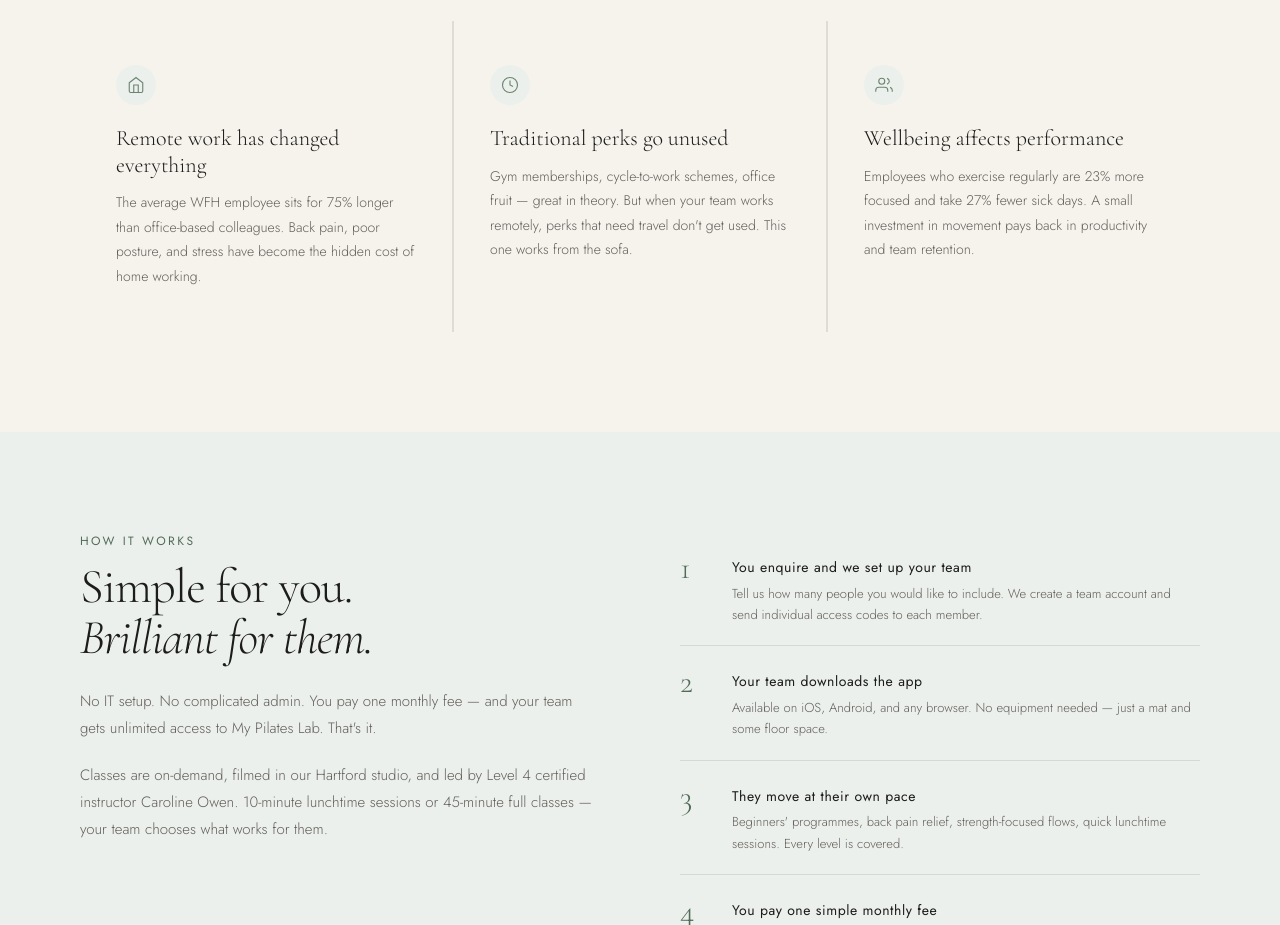
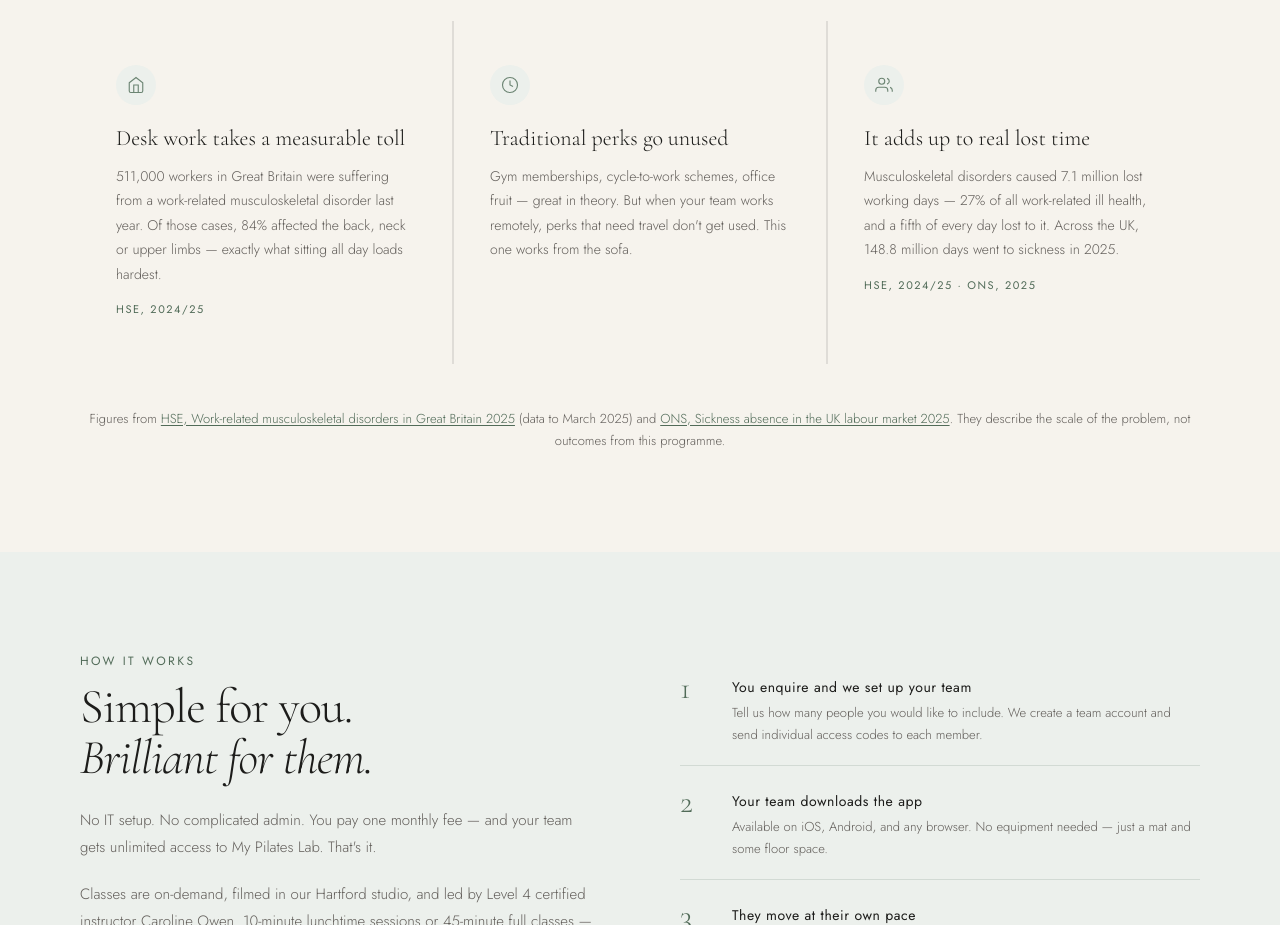
Before and after one commit to peteowen78/mypilateslab-pages, a plain HTML site: page teams.html in a window 1280 px wide. Shown: the part 1140-2065 px from the top of the page. Drawn offline with nearby package versions, Linux system fonts and the light colour scheme.

Commit message:
teams: replace unsourced stats with cited HSE 2024/25 and ONS 2025 figures

```diff
--- a/teams.html
+++ b/teams.html
@@ -538,6 +538,15 @@
         /* Reserve room for the pause control; it was sitting on the text. */
         .marquee-inner { padding-right: 68px; }
         .nav-link { min-height: 44px; display: inline-flex; align-items: center; }
+        .src {
+            display:block; margin-top:14px; font-size:11px; font-weight:400;
+            letter-spacing:.14em; text-transform:uppercase; color:var(--sage-text);
+        }
+        .sources {
+            margin-top:44px; font-size:13px; font-weight:300; line-height:1.7;
+            color:var(--mid-text); text-align:center;
+        }
+        .sources a { color:var(--sage-text); text-underline-offset:2px; }
     </style>
     <noscript><style>[data-reveal]{opacity:1 !important;transform:none !important;}</style></noscript>
 </head>
@@ -632,8 +641,8 @@
             <div class="problem-icon">
                 <svg viewBox="0 0 24 24"><path d="M3 9l9-7 9 7v11a2 2 0 0 1-2 2H5a2 2 0 0 1-2-2z"/><polyline points="9 22 9 12 15 12 15 22"/></svg>
             </div>
-            <h3 class="problem-title">Remote work has changed everything</h3>
-            <p class="problem-desc">The average WFH employee sits for 75% longer than office-based colleagues. Back pain, poor posture, and stress have become the hidden cost of home working.</p>
+            <h3 class="problem-title">Desk work takes a measurable toll</h3>
+            <p class="problem-desc">511,000 workers in Great Britain were suffering from a work-related musculoskeletal disorder last year. Of those cases, 84% affected the back, neck or upper limbs &mdash; exactly what sitting all day loads hardest.<span class="src">HSE, 2024/25</span></p>
         </div>
         <div class="problem-card" data-reveal data-d="2">
             <div class="problem-icon">
@@ -646,10 +655,11 @@
             <div class="problem-icon">
                 <svg viewBox="0 0 24 24"><path d="M17 21v-2a4 4 0 0 0-4-4H5a4 4 0 0 0-4 4v2"/><circle cx="9" cy="7" r="4"/><path d="M23 21v-2a4 4 0 0 0-3-3.87"/><path d="M16 3.13a4 4 0 0 1 0 7.75"/></svg>
             </div>
-            <h3 class="problem-title">Wellbeing affects performance</h3>
-            <p class="problem-desc">Employees who exercise regularly are 23% more focused and take 27% fewer sick days. A small investment in movement pays back in productivity and team retention.</p>
+            <h3 class="problem-title">It adds up to real lost time</h3>
+            <p class="problem-desc">Musculoskeletal disorders caused 7.1 million lost working days &mdash; 27% of all work-related ill health, and a fifth of every day lost to it. Across the UK, 148.8 million days went to sickness in 2025.<span class="src">HSE, 2024/25 &middot; ONS, 2025</span></p>
         </div>
     </div>
+    <p class="sources" data-reveal>Figures from <a href="https://www.hse.gov.uk/statistics/causdis/musculoskeletal/index.htm" target="_blank" rel="noopener">HSE, Work-related musculoskeletal disorders in Great Britain 2025</a> (data to March 2025) and <a href="https://www.ons.gov.uk/employmentandlabourmarket/peopleinwork/labourproductivity/articles/sicknessabsenceinthelabourmarket/2025" target="_blank" rel="noopener">ONS, Sickness absence in the UK labour market 2025</a>. They describe the scale of the problem, not outcomes from this programme.</p>
 </section>
 
 <!-- ── HOW IT WORKS ──────────────────────────────── -->
```
